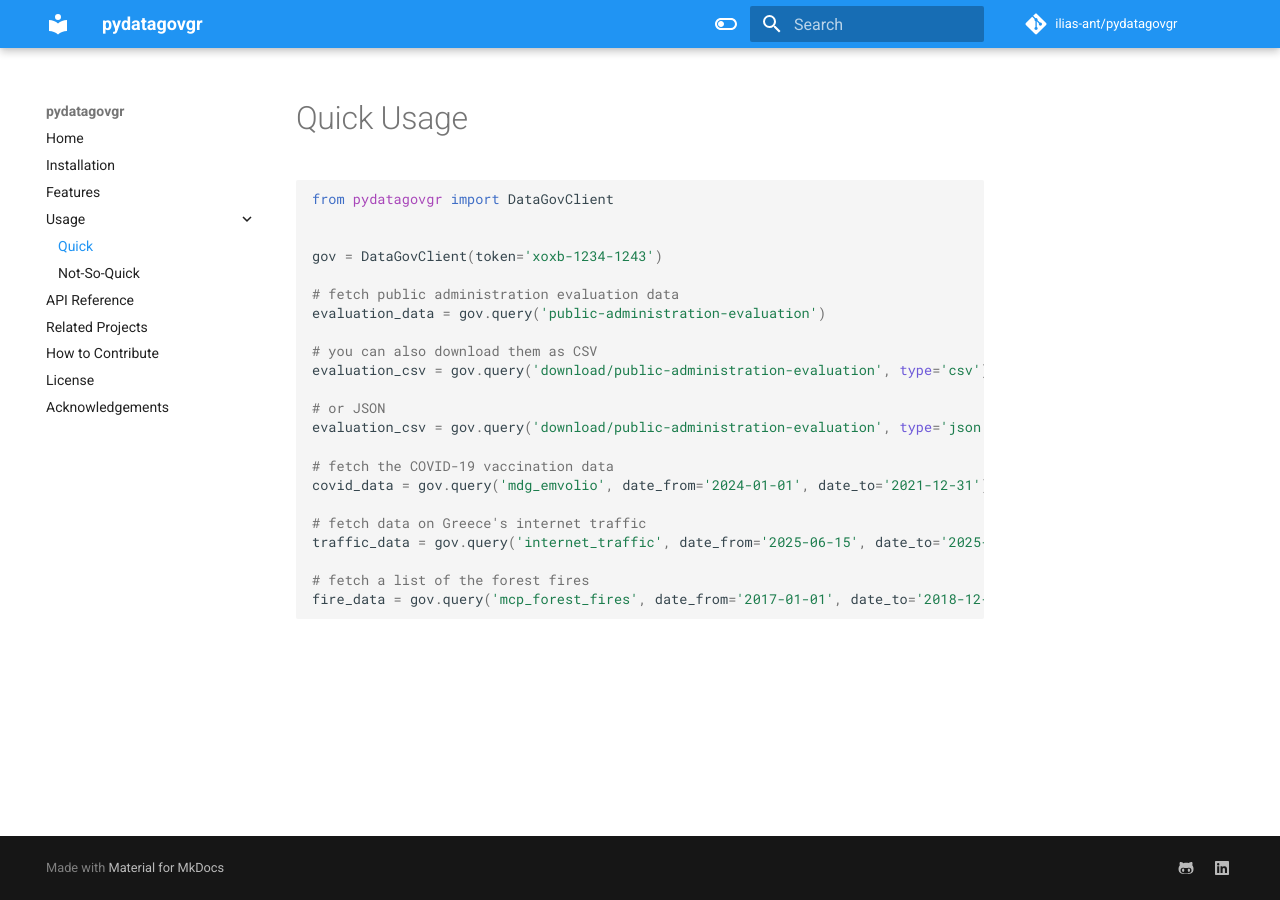
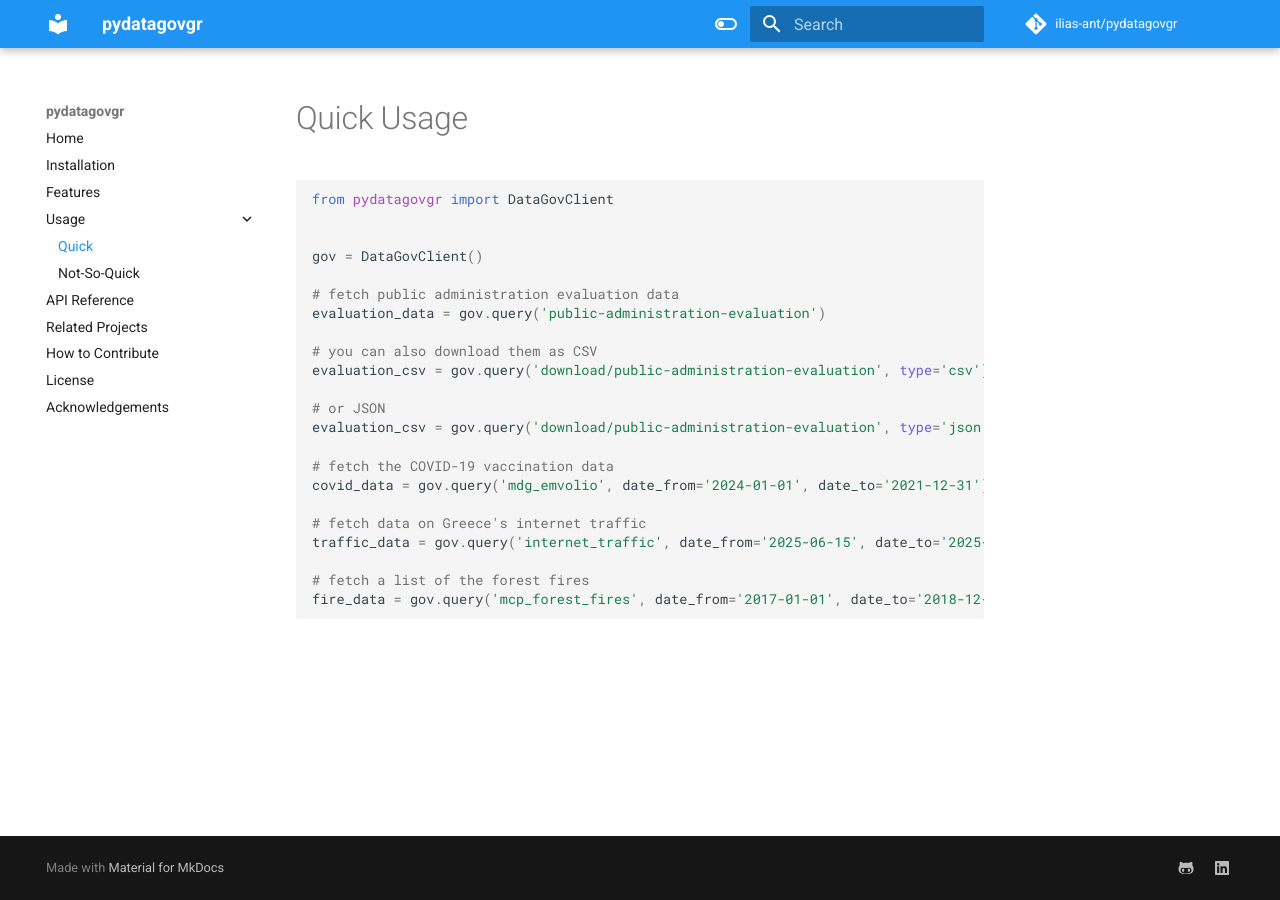
Before and after one commit to ilias-ant/pydatagovgr, an MkDocs documentation site: the page built from docs/usage/quick.md, in a window 1280 px wide. Built offline with MkDocs 1.6.1 and Material for MkDocs 9.7.7, drawn with Linux system fonts in a browser that asks for light colours; comment, search, counter and statistics services are not loaded.

Commit message:
[docs]: final fixes

```diff
--- a/docs/usage/quick.md
+++ b/docs/usage/quick.md
@@ -4,7 +4,7 @@
 from pydatagovgr import DataGovClient
 
 
-gov = DataGovClient(token='xoxb-1234-1243')
+gov = DataGovClient()
 
 # fetch public administration evaluation data
 evaluation_data = gov.query('public-administration-evaluation')
```
Also changed, not shown: README.md (+1 -1 lines).
